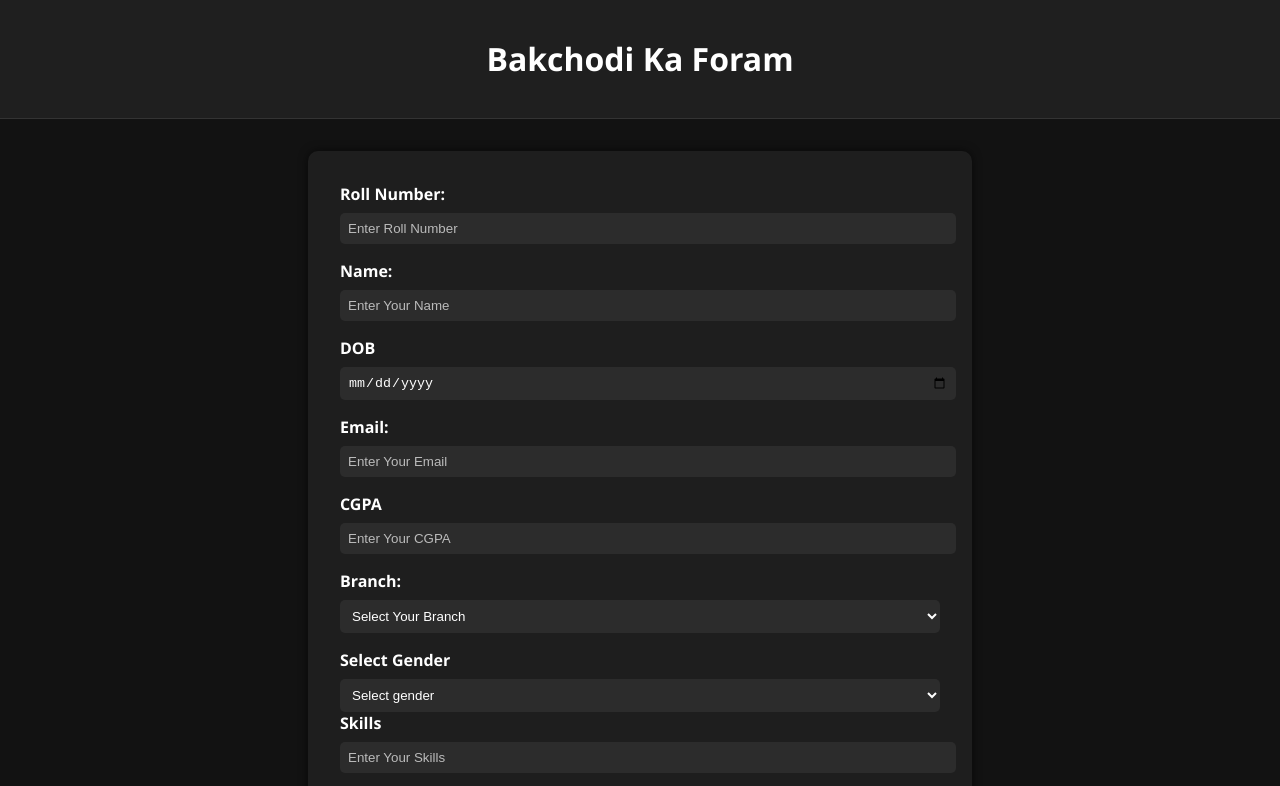
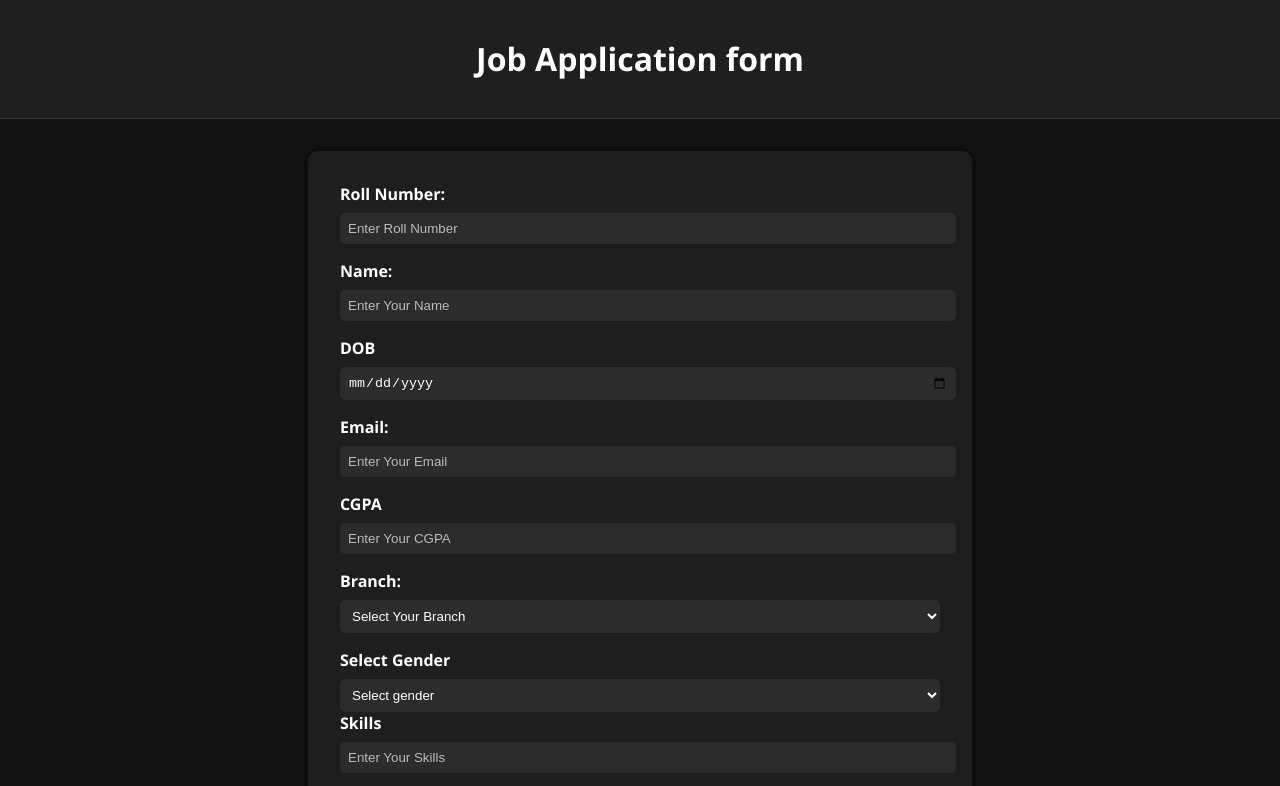
Before and after one commit to capturedbykaran/Foram, a plain HTML site: page index.html in a window 1280 px wide. Shown: the top 786 px of the page. Drawn offline with Linux system fonts and the light colour scheme.

Commit message:
Update index.html

```diff
--- a/index.html
+++ b/index.html
@@ -95,7 +95,7 @@
 
 <body>
     <header>
-        <h1>Bakchodi Ka Foram</h1>
+        <h1>Job Application form</h1>
     </header>
     <main>
         <form action="submit.php">
```
